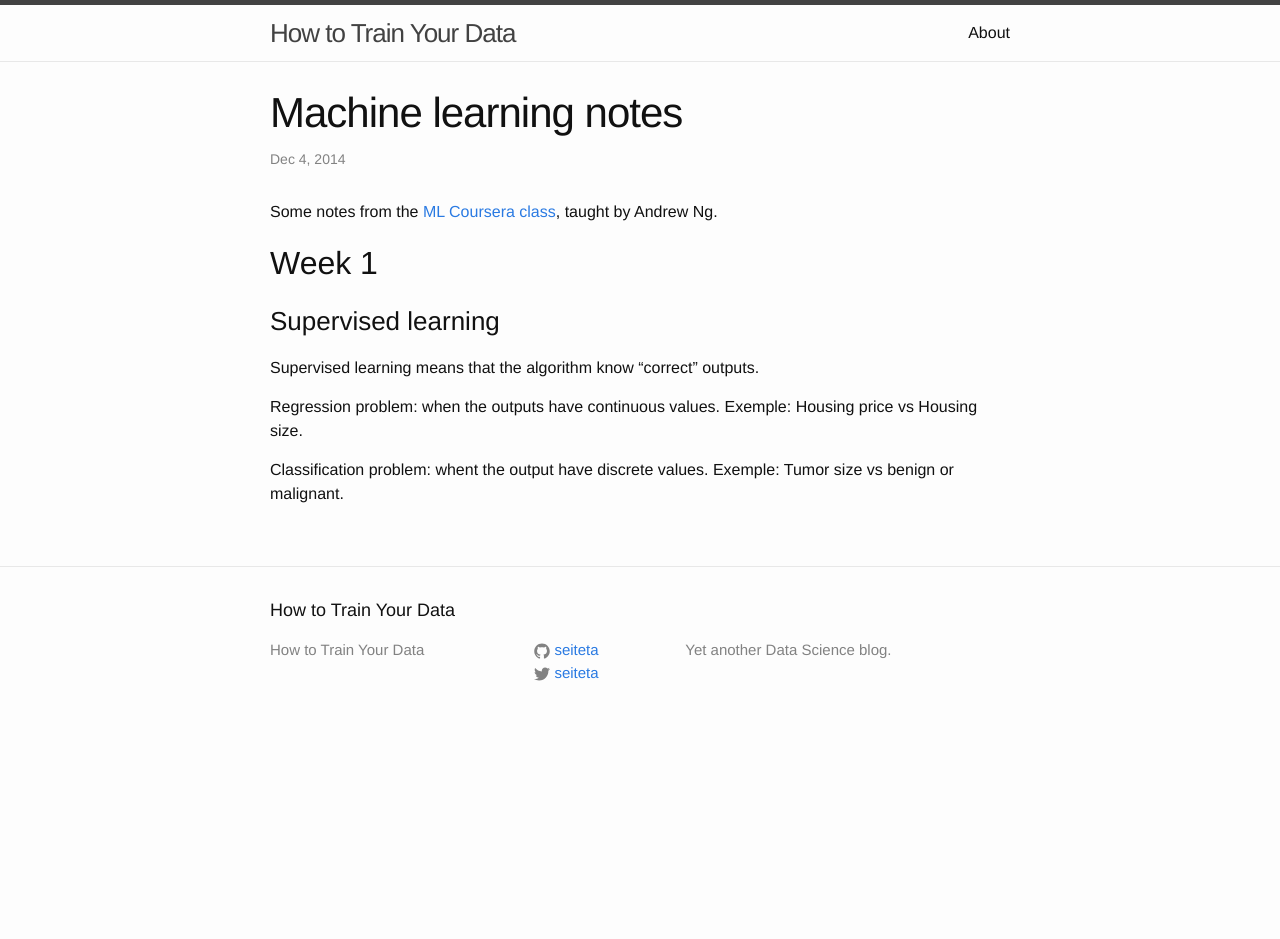
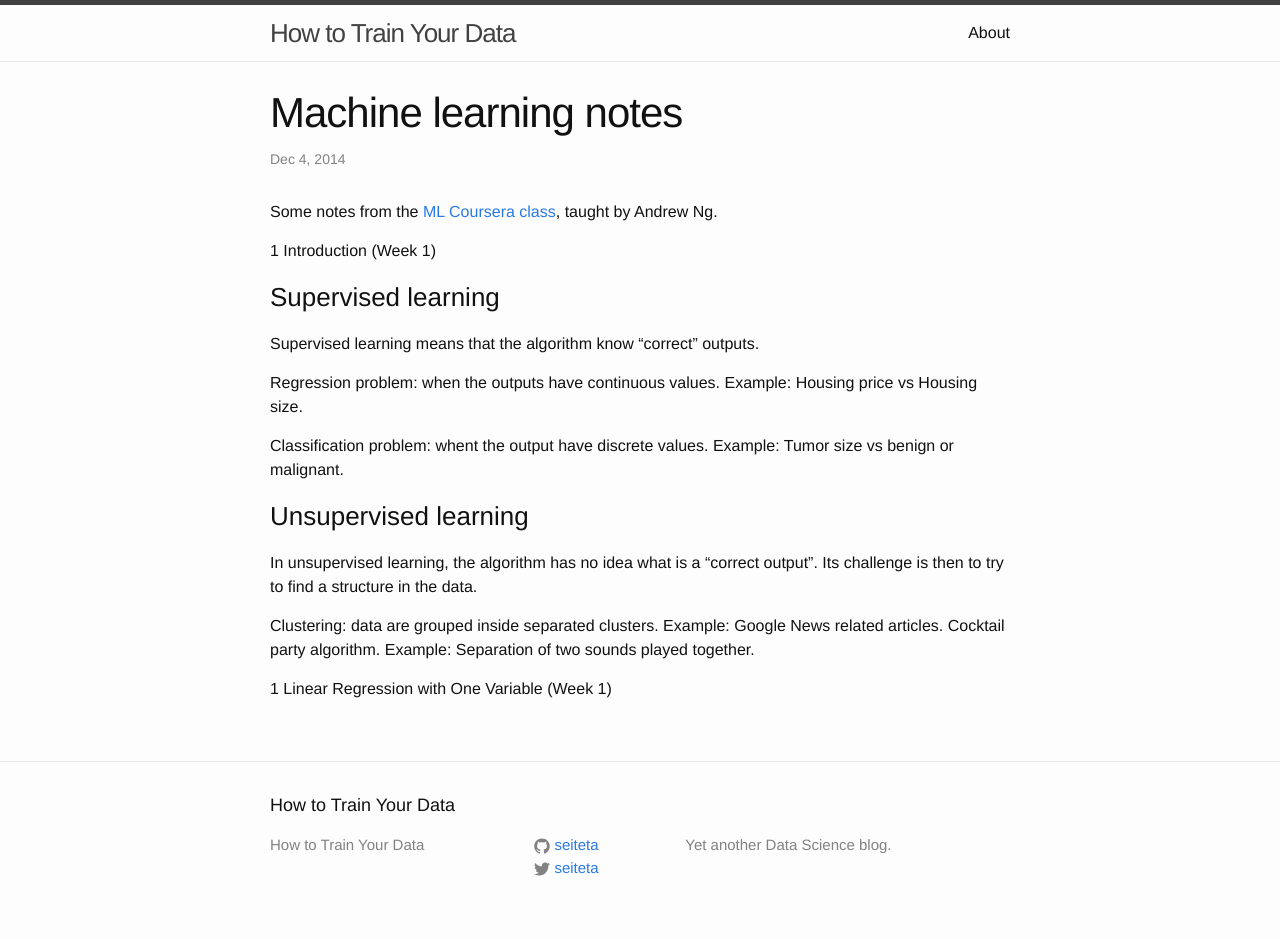
Before and after one commit to seiteta/seiteta.github.io_old, a Jekyll site: the page built from _posts/2014-12-04-machine-learning-notes.md, in a window 1280 px wide. Built offline with Jekyll 4.4.1, drawn with Linux system fonts in a browser that asks for light colours; before the commit the page ends 900 px from its top, so only the background shows below that.

Commit message:
Update 2014-12-04-machine-learning-notes.md

```diff
--- a/_posts/2014-12-04-machine-learning-notes.md
+++ b/_posts/2014-12-04-machine-learning-notes.md
@@ -6,12 +6,21 @@ title: Machine learning notes
 
 Some notes from the [ML Coursera class](https://www.coursera.org/course/ml), taught by Andrew Ng.
 
-## Week 1
+1 Introduction (Week 1)
 
 ### Supervised learning
 
 Supervised learning means that the algorithm know "correct" outputs.
 
-Regression problem: when the outputs have continuous values. Exemple: Housing price vs Housing size.
+Regression problem: when the outputs have continuous values. Example: Housing price vs Housing size.
 
-Classification problem: whent the output have discrete values. Exemple: Tumor size vs benign or malignant.
+Classification problem: whent the output have discrete values. Example: Tumor size vs benign or malignant.
+
+### Unsupervised learning
+
+In unsupervised learning, the algorithm has no idea what is a "correct output". Its challenge is then to try to find a structure in the data.
+
+Clustering: data are grouped inside separated clusters. Example: Google News related articles.
+Cocktail party algorithm. Example: Separation of two sounds played together.
+
+1 Linear Regression with One Variable (Week 1)
```
